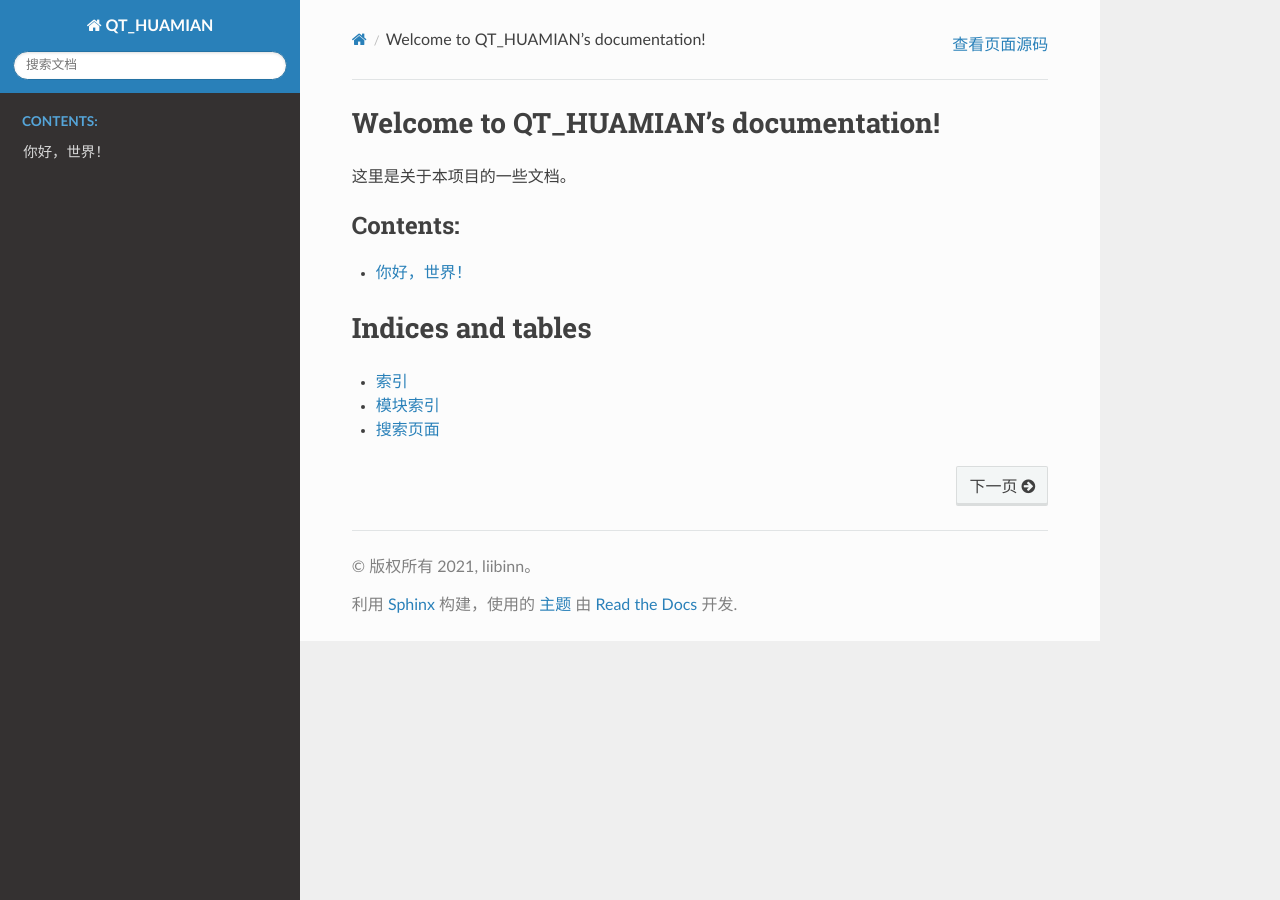
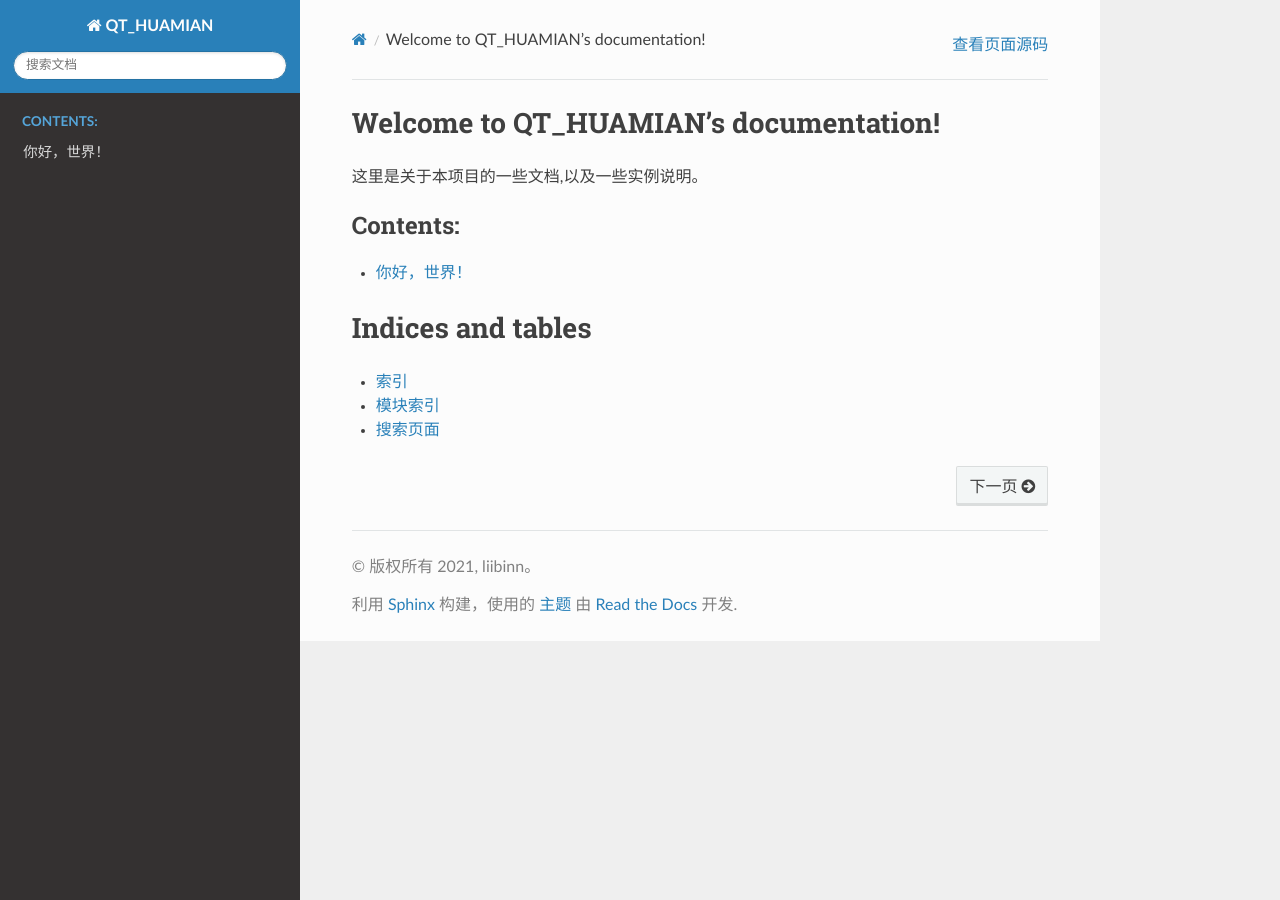
Before and after one commit to liibinn/QT_HUAMIAN, a Sphinx documentation site: the page built from docs/index.rst, in a window 1280 px wide. Built offline with Sphinx 7.4.7 and the Read the Docs theme 2.0.0, drawn with Linux system fonts in a browser that asks for light colours.

Commit message:
Update index.rst

```diff
--- a/docs/index.rst
+++ b/docs/index.rst
@@ -6,7 +6,7 @@
 Welcome to QT_HUAMIAN's documentation!
 ======================================
 
-这里是关于本项目的一些文档。
+这里是关于本项目的一些文档,以及一些实例说明。
 
 .. toctree::
    :maxdepth: 2
```
